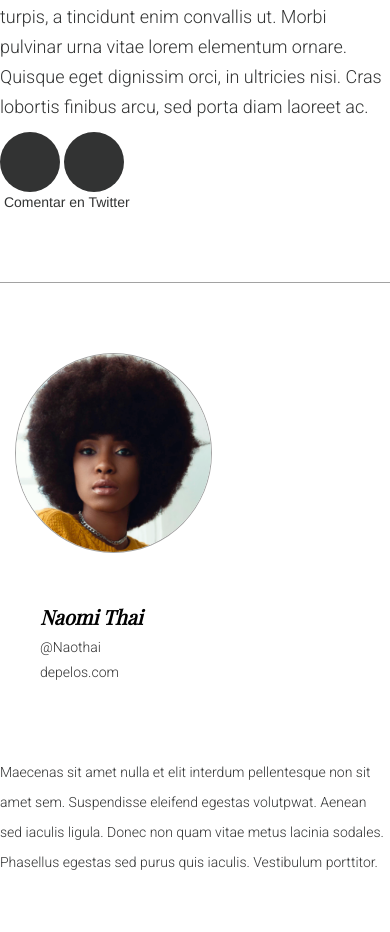
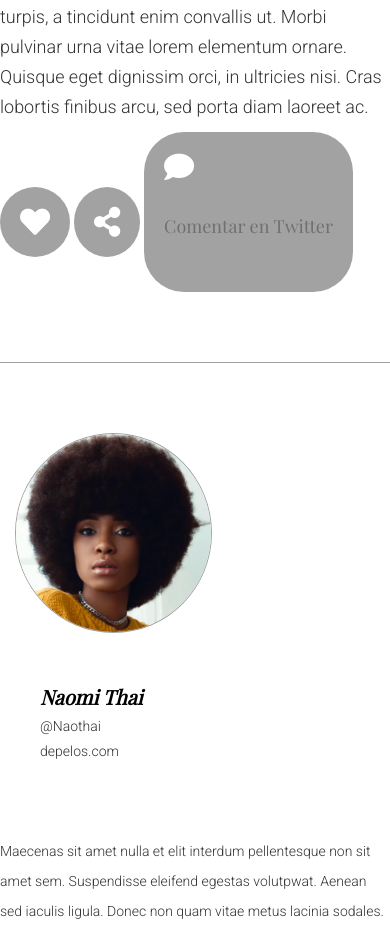
Before and after one commit to Fbaldassare/Desafio-latam-30102019, a plain HTML site: page index.html in a window 390 px wide. Shown: the part 2900-3832 px from the top of the page. Drawn offline with nearby package versions, Linux system fonts and the light colour scheme; a web font is replaced by a local one.

Commit message:
no alcancé a arreglar botones ni hacer responsive sorry

```diff
--- a/assets/css/style.css
+++ b/assets/css/style.css
@@ -98,9 +98,21 @@ a:hover{
 }
 /*butons article*/
 .button-article{
-    padding: 30px;
-    border-radius: 30px;
-    background-color: #323333;
+    font-size: 30px;
+    padding: 20px;
+    border-radius: 50%;
+    background-color: #a2a2a2;
+    color: white;
+}
+
+.button-article-large{
+    font-size: 30px;
+    padding: 20px;
+    border-radius:40px;
+    background-color: #a2a2a2;
+    color: white;
+    font-family: 'Roboto'
+
 }
 
 .line{
--- a/index.html
+++ b/index.html
@@ -118,12 +118,12 @@
                 ut.
                 Morbi pulvinar urna vitae lorem elementum ornare. Quisque eget dignissim orci, in ultricies nisi. Cras
                 lobortis finibus arcu, sed porta diam laoreet ac. </p>
-            <img src="assets/icons/heart.svg" width="20px" class="button-article">
-            <img src="assets/icons/share-alt.svg" width="20px" class="button-article">
-            <div class="button-gray">
-                <img src="" alt="">
-                Comentar en Twitter
-            </div>
+            <i class="fas fa-heart button-article"></i>
+            <i class="fas fa-share-alt button-article"></i>
+            <i class="fas fa-comment button-article-large">
+                <h4>Comentar en Twitter</h4>
+            </i>
+
         </iv>
         </div>
         <div class="row">
```
